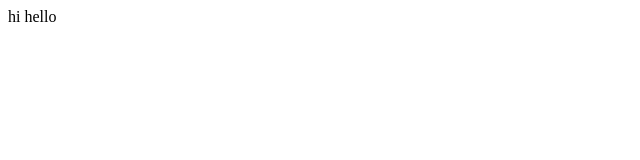
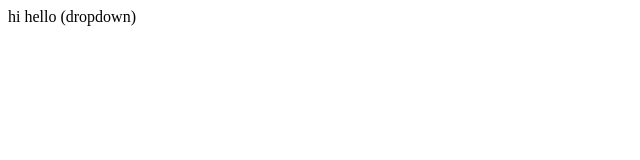
Before and after one commit to Nihal192/localrepo, a plain HTML site: page index.html in a window 1280 px wide. Shown: the whole page, without its empty margins (0-640 px from the left). Drawn offline with Linux system fonts and the light colour scheme.

```diff
--- a/index.html
+++ b/index.html
@@ -1 +1 @@
-<p> hi hello </p>
+<p> hi hello (dropdown)</p>
```
